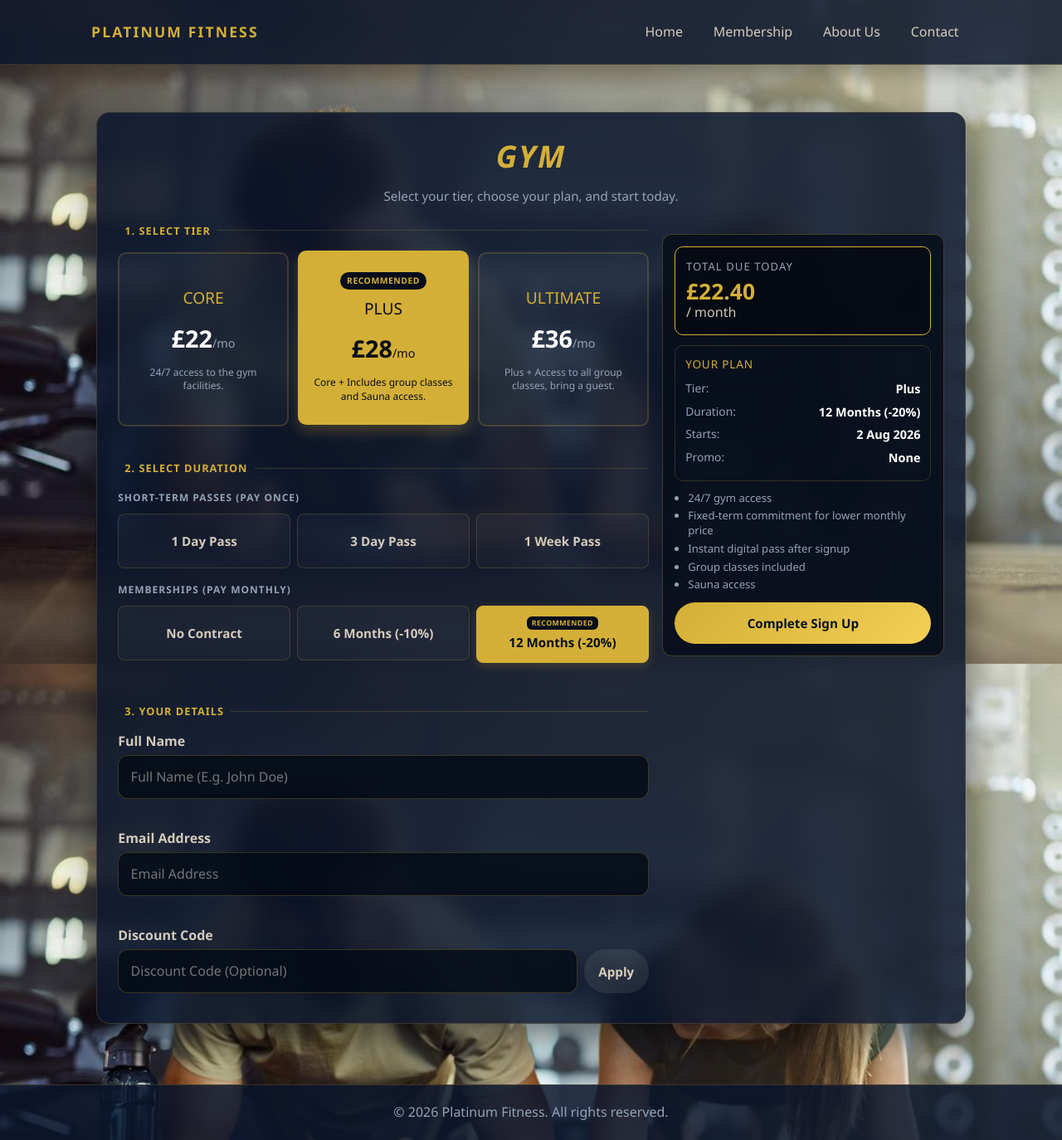
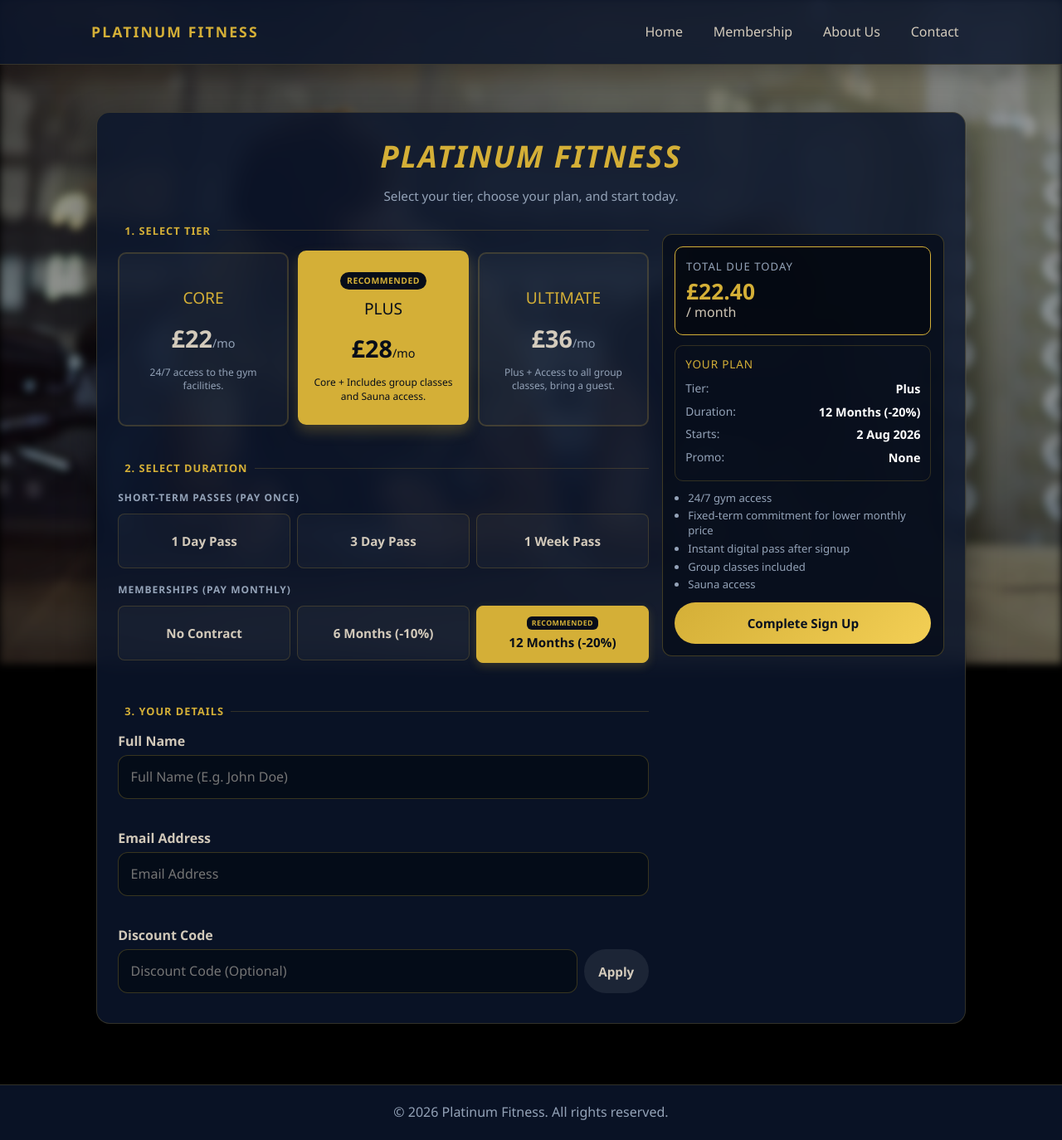
Before and after one commit to FilipTSC/uuproject, a Flask app: page /membership in a window 1280 px wide. Shown: the whole page at 83% size. Run offline with Flask 2, Linux system fonts and the light colour scheme.

Commit message:
Multiple small fixes such as fixing background blur, changing some font sizes for digital pass, full name validation, removing unncessary links, renaming to Platinium Fitness

```diff
--- a/static/css/global.css
+++ b/static/css/global.css
@@ -21,24 +21,24 @@ body {
   flex-direction: column;
   font-family: "Segoe UI", Roboto, Arial, sans-serif;
   line-height: 1.6;
-  background: linear-gradient(135deg, var(--bg-dark), #10213f 70%, #0f1c34);
   color: var(--text-main);
-  background-image: url("/static/gym.jpg");
-  background-size: cover;
-  background-position: center;
-  background-repeat: no-repeat;
-  background-attachment: fixed;
+  background: black;
   /* color: #CCFF00;  /* remove if plain white is preferred (or another colour) */
 }
 
 body::before {
   content: "";
   position: fixed;
-  top: 0;
-  left: 0;
+  top: 0px;
+  left: 0px;
   width: 100%;
   height: 100%;
   z-index: -1;
+  background-image: url("/static/gym.jpg");
+  background-size: cover;
+  background-position: center;
+  background-repeat: no-repeat;
+  background-attachment: fixed;
   filter: blur(5px) brightness(60%);
 }
 
--- a/static/css/membership.css
+++ b/static/css/membership.css
@@ -1,5 +1,5 @@
 /* =========================
-   Base / Shared Styles
+   Form styles
 ========================= */
 
 .page-wrapper {
@@ -17,7 +17,6 @@
     padding: clamp(1rem, 2.2vw, 2.2rem);
     box-shadow: 0 20px 42px rgba(0, 0, 0, 0.5);
     backdrop-filter: blur(12px);
-    -webkit-backdrop-filter: blur(12px);
 }
 
 .form-header {
@@ -107,7 +106,6 @@ legend {
 
 .tier-content .price {
     margin: 0;
-    color: #fff;
     font-size: 1.8rem;
     font-weight: 900;
 }
@@ -414,7 +412,7 @@ legend {
     top: 15px;
     right: 20px;
     color: var(--accent);
-    font-size: 0.7rem;
+    font-size: 1rem;
     letter-spacing: 2px;
 }
 
--- a/static/javascript/membership.js
+++ b/static/javascript/membership.js
@@ -1,8 +1,8 @@
-$(document).ready(function () {
+$(function () {
     console.log("GYM: membership.js loaded successfully.");
 
     // Check if user is already registered on load
-    const membershipStorageKey = 'uuFakeGymMembership';
+    const membershipStorageKey = 'gymMembership';
     checkExistingMember();
 
     const basePrices = {
@@ -21,6 +21,15 @@ $(document).ready(function () {
             "Priority class booking",
             "Exclusive Ultimate member classes"
         ]
+    };
+
+    const durationTexts = {
+        "1_day": "1 Day Pass",
+        "3_days": "3 Day Pass",
+        "7_days": "1 Week Pass",
+        "monthly": "No Contract",
+        "6_months": "6 Months (-10%)",
+        "12_months": "12 Months (-20%)"
     };
 
     let currentTotal = 0;
@@ -198,13 +207,9 @@ $(document).ready(function () {
         let isValid = true;
 
         const tier = $('input[name="tier"]:checked').val();
+
         const durationVal = $('input[name="duration"]:checked').val();
-
-        // Extract clean text for duration label
-        let durationText = $('input[name="duration"]:checked').next('span').clone().children().remove().end().text().trim(); // Get the text of the label without child elements
-        if (!durationText) {
-            durationText = $('input[name="duration"]:checked').parent().text().trim(); // Fallback to parent label text if next span is empty
-        }
+        const durationText = durationTexts[durationVal] || 'Not selected';
 
         const name = $('#fullName').val().trim();
         const email = $('#email').val().trim();
@@ -219,7 +224,7 @@ $(document).ready(function () {
             isValid = false;
         }
 
-        if (name.length < 2) {
+        if (!validateFullName(name)) {
             $('#nameError').text("Please enter your full name.").slideDown();
             isValid = false;
         }
@@ -233,12 +238,12 @@ $(document).ready(function () {
             const finalPrice = `£${currentTotal.toFixed(2)} ${isRecurring ? '/ mo' : ''}`;
 
             // Generate Member ID and Dates
-            const memberId = 'GYM-' + Math.floor(100000 + Math.random() * 900000);
+            const memberId = 'PF-' + Math.floor(100000 + Math.random() * 900000);
             const today = new Date();
             const startDateStr = today.toLocaleDateString('en-GB', { day: 'numeric', month: 'short', year: 'numeric' });
             const expiryDateStr = calculateExpiryDate(today, durationVal);
 
-            // Generate clean QR code URL
+            // Generate QR code URL
             const qrUrl = `https://api.qrserver.com/v1/create-qr-code/?size=150x150&data=${encodeURIComponent(memberId)}`;
 
             const gymMember = {
@@ -259,6 +264,10 @@ $(document).ready(function () {
             });
         }
     });
+
+    function validateFullName(name) {
+        return /^[a-zA-Z'-]{2,}(?:\s+[a-zA-Z'-]{2,})+$/.test(name);
+    }
 
     // Handle Membership Cancellation
     $('#cancelMembershipBtn').on('click', function () {
@@ -295,7 +304,7 @@ $(document).ready(function () {
         // Update QR code image source
         if (data.memberId) {
             const qrSrc = data.qrCodeUrl || `https://api.qrserver.com/v1/create-qr-code/?size=150x150&data=${encodeURIComponent(data.memberId)}`;
-            $('#dash-qr').attr('src', qrSrc);
+            $('#dash-qr').attr({'src': qrSrc, 'alt': `Membership Pass QR Code for member: ${data.memberId}`});
         }
 
         $('#member-dashboard').fadeIn(600);
--- a/templates/base.html
+++ b/templates/base.html
@@ -7,7 +7,6 @@
     content="{% block meta_description %}Platinum Fitness in Belfast. Explore memberships, contact the team, and start your fitness journey today.{% endblock %}">
     <title>{% block title %}Site{% endblock %}</title>
     <link rel="stylesheet" href="{{ url_for('static', filename='css/global.css') }}">
-    <link rel="stylesheet" href="{{ url_for('static', filename='css/base.css') }}">
     {% block head_extra %}{% endblock %}
     <link rel="icon" type="image/png" href="{{ url_for('static', filename='images/dumbbell.png') }}">
   </head>
@@ -25,15 +24,12 @@
         </nav>
       </div>
     </header>
-
   <main>
     {% block content %}{% endblock %}
   </main>
-
     <footer class="site-footer">
       <p>© 2026 Platinum Fitness. All rights reserved.</p>
     </footer>
-
   <script src="https://code.jquery.com/jquery-3.7.1.min.js"></script>
   <script src="{{ url_for('static', filename='javascript/global.js') }}"></script>
   {% block page_scripts %}{% endblock %}
--- a/templates/membership.html
+++ b/templates/membership.html
@@ -3,10 +3,6 @@
 {% block title %}Membership{% endblock %}
 
 {% block head_extra %}
-<link rel="preconnect" href="https://fonts.googleapis.com">
-<link rel="preconnect" href="https://fonts.gstatic.com" crossorigin>
-<link href="https://fonts.googleapis.com/css2?family=Montserrat:ital,wght@0,400;0,700;0,900;1,900&display=swap"
-    rel="stylesheet">
 <link rel="stylesheet" href="{{ url_for('static', filename='css/membership.css') }}">
 {% endblock %}
 
@@ -15,7 +11,7 @@
     <section class="signup-container">
 
         <header class="form-header">
-            <h1>GYM</h1>
+            <h1>Platinum Fitness</h1>
             <p>Select your tier, choose your plan, and start today.</p>
         </header>
 
@@ -156,9 +152,9 @@
 
         <!-- Member Dashboard -->
         <section id="member-dashboard" class="dashboard-card is-hidden">
-            <h2>Welcome to GYM!</h2>
+            <h2>Welcome to Platinum Fitness!</h2>
             <div class="digital-pass">
-                <div class="pass-header">DIGITAL PASS</div>
+                <div class="pass-header">Digital Pass</div>
                 <h3 id="dash-name"></h3>
 
                 <div class="pass-details">
@@ -172,7 +168,7 @@
 
                 <!-- Digital QR Code -->
                 <div class="qr-container">
-                    <img id="dash-qr" src="" alt="Membership Pass QR Code" width="150" height="150"
+                    <img id="dash-qr" src="" alt="" width="150" height="150"
                         style="border-radius: 8px; border: 2px solid var(--accent);">
                 </div>
             </div>
```
